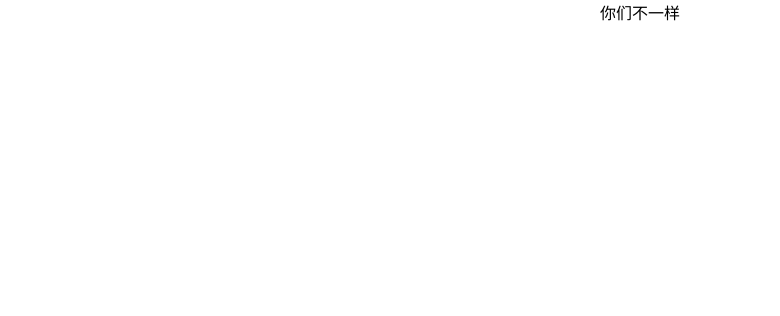
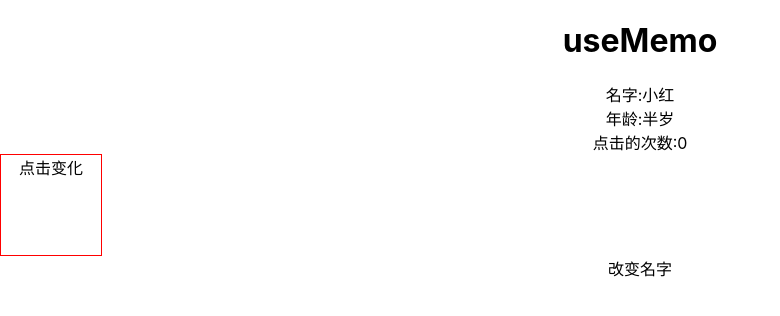
Before and after one commit to cjyiz/cjyiz-rxjs-study, a React (Create React App) app: page / in a window 1280 px wide. Shown: the top 316 px of the page, without its empty margins (0-780 px from the left). Built offline with nearby package versions, Linux system fonts and the light colour scheme.

Commit message:
feat: sd

```diff
--- a/src/App.tsx
+++ b/src/App.tsx
@@ -3,15 +3,20 @@ import "./App.css";
 import { Rxjs4 } from "./components/Rxjs/Rxjs4";
 import { Observable1 } from "./components/Observable/Observable1";
 import { Observable2 } from "./components/Observable/Observable2";
-import {CuseRef} from './components/Hooks/CuseRef'
+import { CuseRef } from "./components/Hooks/CuseRef";
 // import {Cimmer} from './components/Immer/Cimmer'
-import {CMoveable} from './components/Moveable/CMoveable'
-import {CDate} from './components/JavascriptOperate/CDate'
+import { CMoveable } from "./components/Moveable/CMoveable";
+import { CDate } from "./components/JavascriptOperate/CDate";
+import { CuseMemo } from "./components/Hooks/CuseMemo";
+import { CuseCallback } from "./components/Hooks/CuseCallback";
+
 function App() {
   return (
     <div className="App">
       {/* <CuseRef /> */}
-     <CDate />
+      {/* <CDate /> */}
+      <CuseMemo />
+      {/* <CuseCallback /> */}
       {/* <Observable1 /> */}
     </div>
   );
--- /dev/null
+++ b/src/components/Hooks/CuseCallback.tsx
@@ -0,0 +1,32 @@
+import React, { FC, useCallback, useState } from "react";
+// 父组件重新渲染，避免让子组件重新渲染，可以使用useCallback
+export const CuseCallback: FC = () => {
+  const [count, setCount] = useState(0);
+  const [color, setColor] = useState("red");
+  const c1 = () => {
+    console.log("没有callback", count, color);
+  };
+  // useCallback,依赖一旦变化，里面所有的依赖会同步成文件的当前这状态
+  const c2 = useCallback(
+    (color) => {
+      console.log("用callback包裹", count, color);
+    },
+    [color]
+  );
+  const handleClick = () => {
+    setCount((count) => count + 1);
+  };
+  const changeColor = () => {
+    setColor("blue");
+  };
+  console.log("真实的count", count);
+  c1();
+  c2(color);
+  return (
+    <>
+      <div>useCallback</div>
+      <button onClick={handleClick}>点击变化</button>
+      <button onClick={changeColor}>点击变化</button>
+    </>
+  );
+};
--- /dev/null
+++ b/src/components/Hooks/CuseMemo.tsx
@@ -0,0 +1,50 @@
+import React, { FC, useMemo, useState } from "react";
+// 一般是在有大量计算的时候使用
+export const CuseMemo: FC = () => {
+  const countMemoValue = (a: string, b: string) => {
+    console.log("计算出的value", a, b);
+    return {
+      name: a,
+      age: b,
+    };
+  };
+  const [name, setName] = useState("小红");
+  const [age, setAge] = useState("半岁");
+  const [count, setCount] = useState(0);
+  console.log("useMemo执行外面");
+  const memoizedValue = useMemo(() => {
+    console.log("useMemo执行");
+    return countMemoValue(name, age);
+  }, [name, age]);
+  const countClick = () => {
+    setCount((count) => count + 1);
+  };
+  return (
+    <>
+      <div>
+        <h1>useMemo</h1>
+        <div>名字:{memoizedValue.name}</div>
+        <div>年龄:{memoizedValue.age}</div>
+        <div>点击的次数:{count}</div>
+        <div
+          onClick={countClick}
+          style={{ border: "1px solid red", height: "100px", width: "100px" }}
+        >
+          点击变化
+        </div>
+
+        <div
+          onClick={() => {
+            if (name === "小红") {
+              setName("小白");
+            } else {
+              setName("小红");
+            }
+          }}
+        >
+          改变名字
+        </div>
+      </div>
+    </>
+  );
+};
```
Also changed, not shown: src/components/README/样式分析.md (added, +55 -0 lines), src/components/Hooks/dist/CuseCallback.js (added), src/components/Hooks/dist/CuseMemo.js (added), src/dist/App.js, 1 other file (tests, documents, lock files or other folders).
